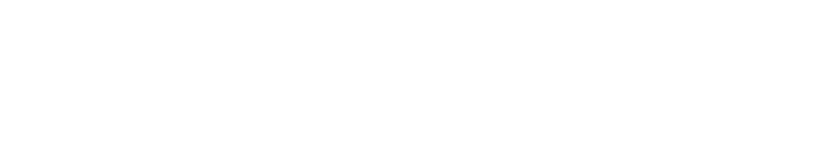
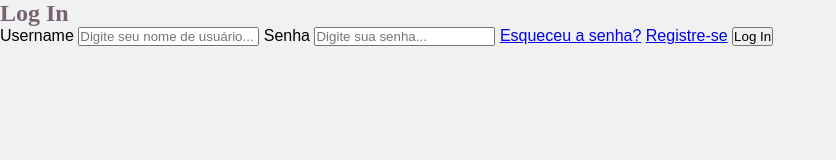
Before and after one commit to Karen0nog/My-Portfolio, a plain HTML site: page Projeto_Login/index.html in a window 1280 px wide. Shown: the whole page, without its empty margins (0-836 px from the left). Drawn offline with Linux system fonts and the light colour scheme; a web font is replaced by a local one.

Commit message:
add estrutura html

```diff
--- a/Projeto_Login/css/style.css
+++ b/Projeto_Login/css/style.css
@@ -0,0 +1,34 @@
+:root {
+    --white: #fff;
+    --black: #000;
+
+    --primary-1: #776274;
+    --primary-2: #a07178;
+    --primary-3: #c28991;
+    --primary-4: #e6ccbe;
+    --primary-5: #fde0d1;
+
+
+    --neutral-1: #5a5353;
+    --neutral-2: #818181;
+    --neutral-3: #f1f1f1;
+
+
+    --accent-1: #458179;
+    --accent-2: #4da296;
+    --accent-3: #8dd8cf;
+    --accent-4: #92cfc7;
+    --accent-5: #d7f2ef;
+  }
+*{
+    margin: 0;
+    padding: 0;
+}
+  body {
+    font-family: Arial, Helvetica, sans-serif;
+    background-color: var(--neutral-3);
+  }
+  h2 {
+    font-family: "Lily Script One";
+    color: var(--primary-1);
+  }
--- a/Projeto_Login/index.html
+++ b/Projeto_Login/index.html
@@ -1,12 +1,32 @@
 <!DOCTYPE html>
-<html lang="pt-bb">
+<html lang="pt-br">
 <head>
     <meta charset="UTF-8">
-    <meta name="viewport" content="width=
-    , initial-scale=1.0">
+    <meta name="viewport" content="width=device-width, initial-scale=1.0">
     <title>Log In</title>
+    <link rel="stylesheet" href="css/style.css">
+    <link rel="preconnect" href="https://fonts.googleapis.com">
+<link rel="preconnect" href="https://fonts.gstatic.com" crossorigin>
+<link href="https://fonts.googleapis.com/css2?family=Lily+Script+One&family=Montserrat:ital,wght@0,100..900;1,100..900&family=Roboto:ital,wght@0,100;0,300;0,400;0,500;0,700;0,900;1,100;1,300;1,400;1,500;1,700;1,900&display=swap" rel="stylesheet">
+
 </head>
 <body>
+    <form method="post" action="">
+        <h2>Log In</h2>
+        <label for="username">Username</label>
+        <input type="text" id="username" name="username" placeholder="Digite seu nome de usuário..." autocomplete="off" required>
 
+        <label for="password">Senha</label>
+        <input type="password" name="password" id="password" placeholder="Digite sua senha..." required>
+
+        <a class="forgot" href="#">Esqueceu a senha?</a>
+        <a class="register" href="#">Registre-se</a>
+
+        <input type="submit" name="submit" value="Log In">
+
+    </form>
+
+
+    <script src="js/script.js"></script>
 </body>
 </html>
```
Also changed, not shown: Projeto_Login/img/log_in.png (added).
